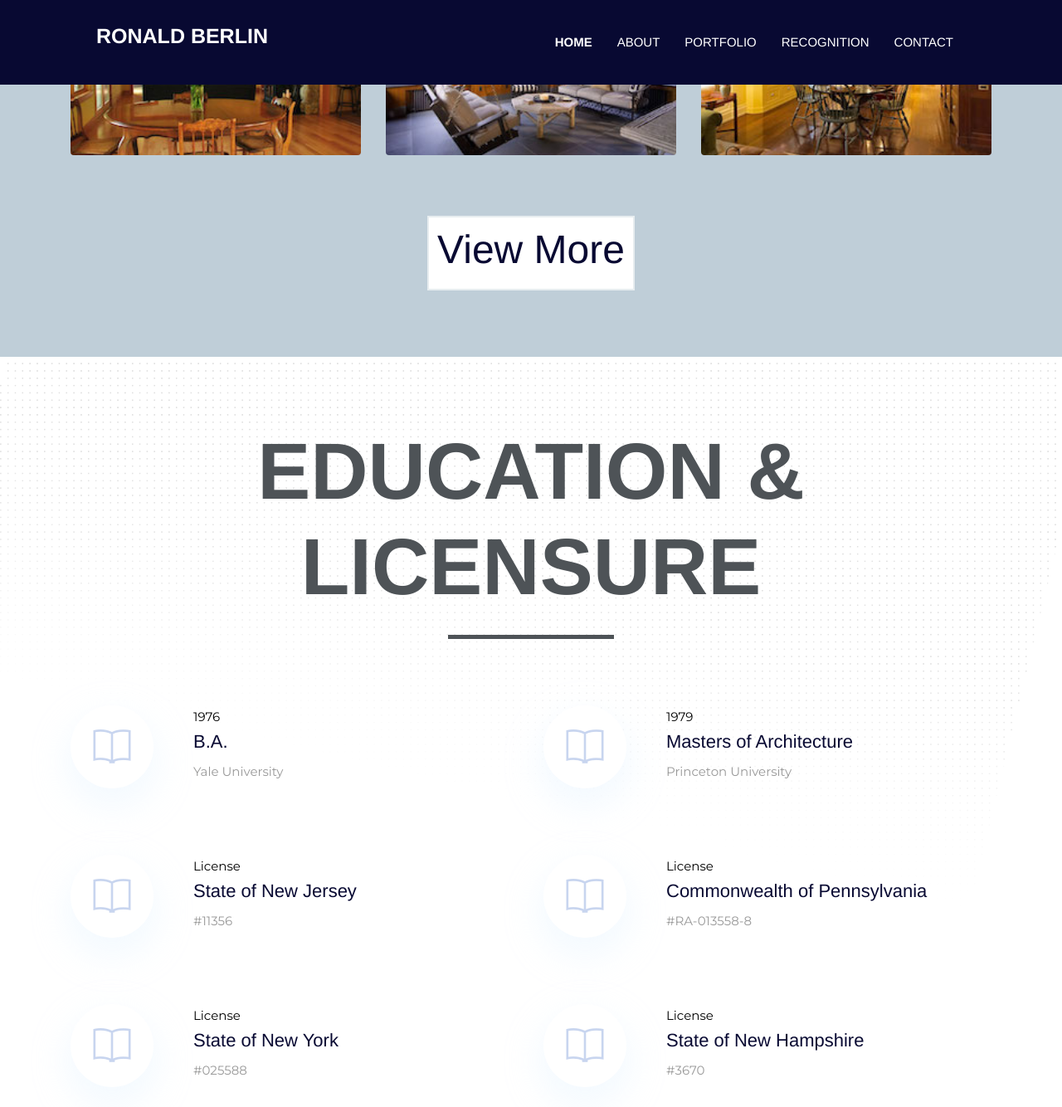
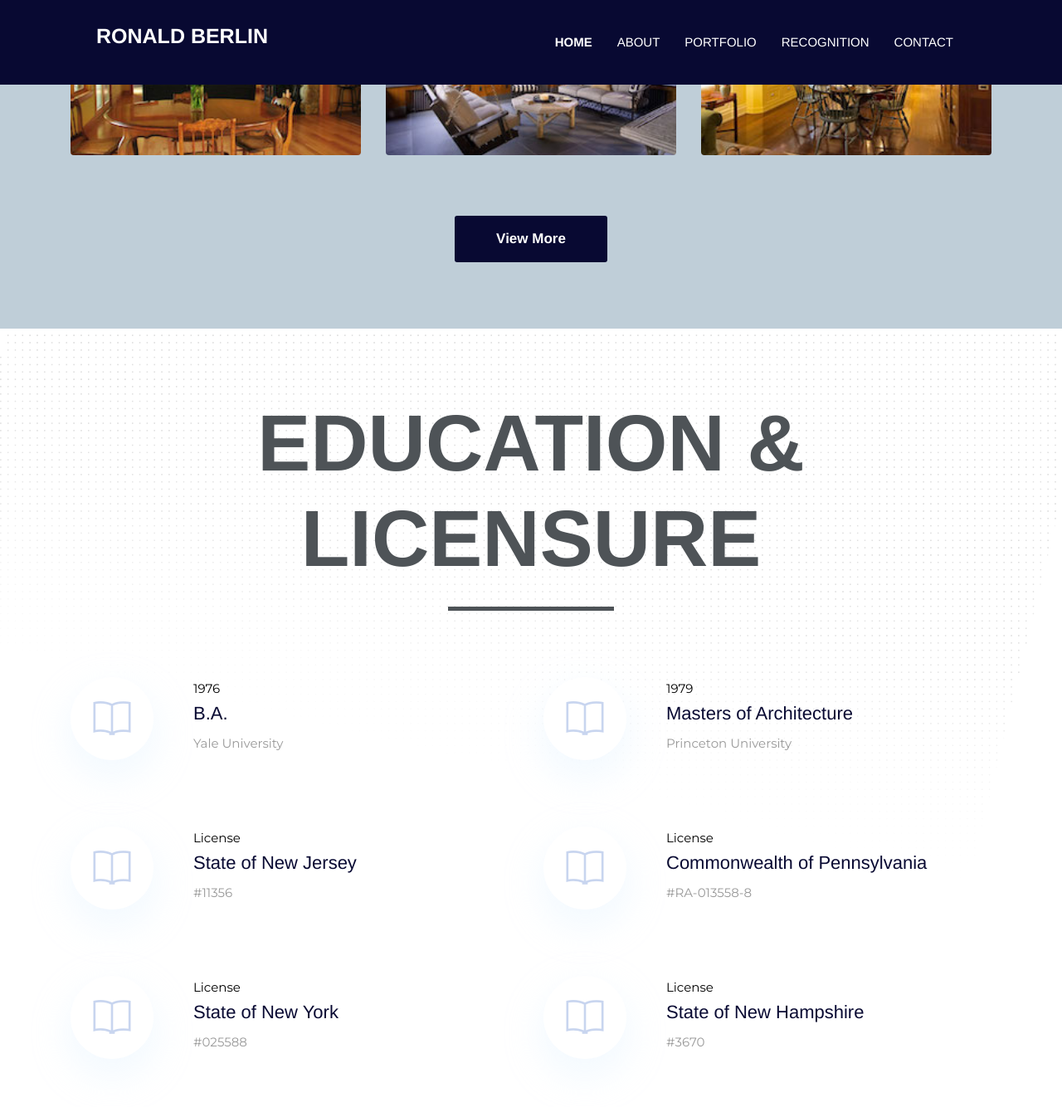
Before and after one commit to sofiamay/website-jekyll-ronaldberlin, a Jekyll site: the page built from index.html, in a window 1280 px wide and 1400 px high, scrolled down 2242 px. Shown: the top 1334 px of the window at 83% size. Built offline with Jekyll 4.4.1, drawn with Linux system fonts in a browser that asks for light colours; nearby versions of some CDN libraries; some web fonts are replaced.

Commit message:
Portfolio view more: style and add link

```diff
--- a/_includes/portfolio-section.html
+++ b/_includes/portfolio-section.html
@@ -26,9 +26,9 @@
     </div>
     <div class="row">
       <div class="col-4-lg mt-5 mx-auto text-center">
-        <div class="white-box border-gray">
-          <h4>View More</h4>
-        </div>
+        <a class="btn btn-lg btn-primary plain" href="/portfolio">
+          View More
+        </a>
       </div>
     </div>
   </div>
--- a/assets/scss/_buttons.scss
+++ b/assets/scss/_buttons.scss
@@ -4,7 +4,7 @@
   font-family: $secondary-font;
   text-transform: capitalize;
   padding: 12px 22px;
-  border-radius: 5px;
+  border-radius: 3px;
   font-weight: 600;
   border: 0;
   position: relative;
@@ -29,11 +29,15 @@
     padding: 5px 10px;
     font-size: 15px;
   }
+  &-lg {
+    padding: 15px 50px;
+    font-size: 17px;
+  }
 }
 
 .btn-primary {
   background: $primary-color;
-  color: $white;
+  color: $white !important;
 
   &:active {
     background: lighten($color: $primary-color, $amount: 10) !important;
```
